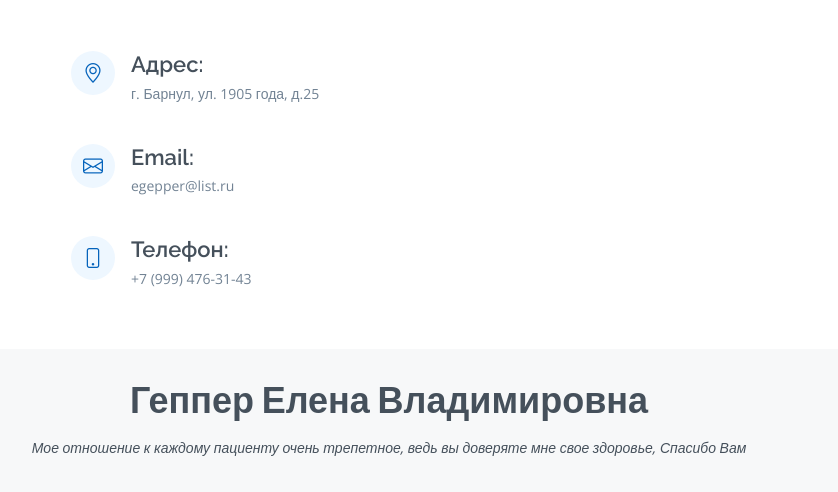
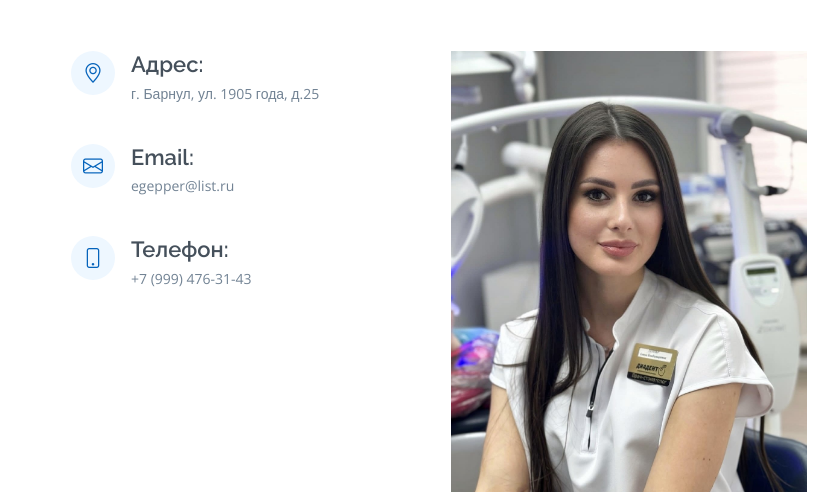
Before and after one commit to KoTKoKoC/GepperEV, a plain HTML site: page index.html in a window 1280 px wide. Shown: the part 7251-7743 px from the top of the page, without its empty margins (251-1089 px from the left). Drawn offline with nearby package versions, Linux system fonts and the light colour scheme.

Commit message:
Update index.html

```diff
--- a/index.html
+++ b/index.html
@@ -604,12 +604,10 @@
                 <h4>Телефон:</h4>
                 <p>+7 (999) 476-31-43</p>
               </div>
-
             </div>
-
           </div>
           <div class="col-lg-4">
-            <img src="assets/img/assets/img/port.jpg" class="img-fluid" alt="">
+            <img src="assets/img/port.jpg" class="img-fluid" alt="">
           </div>
         </div>
       </div>
```
